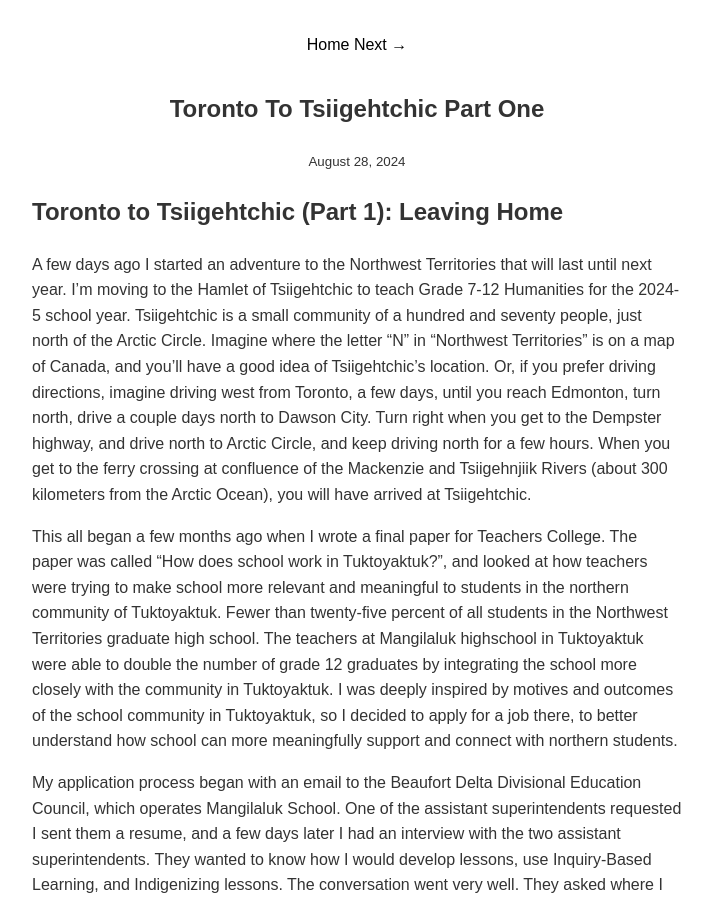
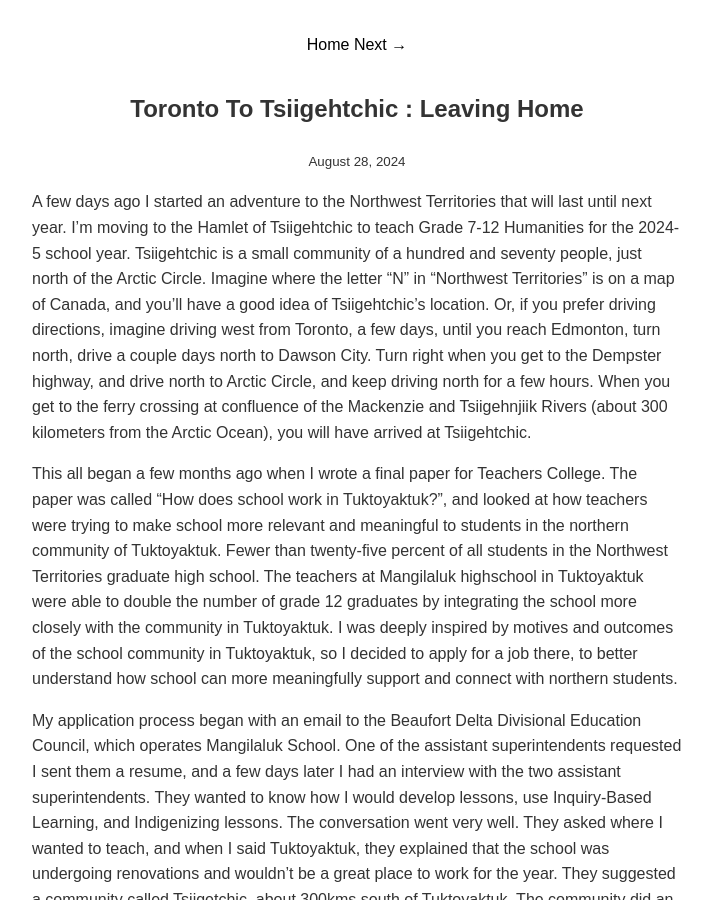
Before and after one commit to lkirk121/lkirk121.github.io, a Jekyll site: the page built from _posts/2024-08-28-toronto-to-tsiigehtchic-:-leaving-home.md, in a window 1280 px wide and 900 px high. Shown: the whole window, without its empty margins (283-995 px from the left). Built offline with Jekyll 4.4.1, drawn with Linux system fonts in a browser that asks for light colours; our own code applies the rules of GitHub Pages for plain Markdown files.

Commit message:
Update and rename 2024-08-28-toronto-to-tsiigehtchic-part-one.md to 2024-08-28-toronto-to-tsiigehtchic-:-leaving-home.md

```diff
--- a/_posts/2024-08-28-toronto-to-tsiigehtchic-part-one.md
+++ b/_posts/2024-08-28-toronto-to-tsiigehtchic-:-leaving-home.md
@@ -1,5 +1,3 @@
-## Toronto to Tsiigehtchic (Part 1): Leaving Home
-
 A few days ago I started an adventure to the Northwest Territories that will last until next year. I’m moving to the Hamlet of Tsiigehtchic to teach Grade 7-12 Humanities for the 2024-5 school year. Tsiigehtchic is a small community of a hundred and seventy people, just north of the Arctic Circle. Imagine where the letter “N” in “Northwest Territories” is on a map of Canada, and you’ll have a good idea of Tsiigehtchic’s location. Or, if you prefer driving directions, imagine driving west from Toronto, a few days, until you reach Edmonton, turn north, drive a couple days north to Dawson City. Turn right when you get to the Dempster highway, and drive north to Arctic Circle, and keep driving north for a few hours. When you get to the ferry crossing at confluence of the Mackenzie and Tsiigehnjiik Rivers (about 300 kilometers from the Arctic Ocean), you will have arrived at Tsiigehtchic.
 
 This all began a few months ago when I wrote a final paper for Teachers College. The paper was called “How does school work in Tuktoyaktuk?”, and looked at how teachers were trying to make school more relevant and meaningful to students in the northern community of Tuktoyaktuk. Fewer than twenty-five percent of all students in the Northwest Territories graduate high school. The teachers at Mangilaluk highschool in Tuktoyaktuk were able to double the number of grade 12 graduates by integrating the school more closely with the community in Tuktoyaktuk. I was deeply inspired by motives and outcomes of the school community in Tuktoyaktuk, so I decided to apply for a job there, to better understand how school can more meaningfully support and connect with northern students.
```
